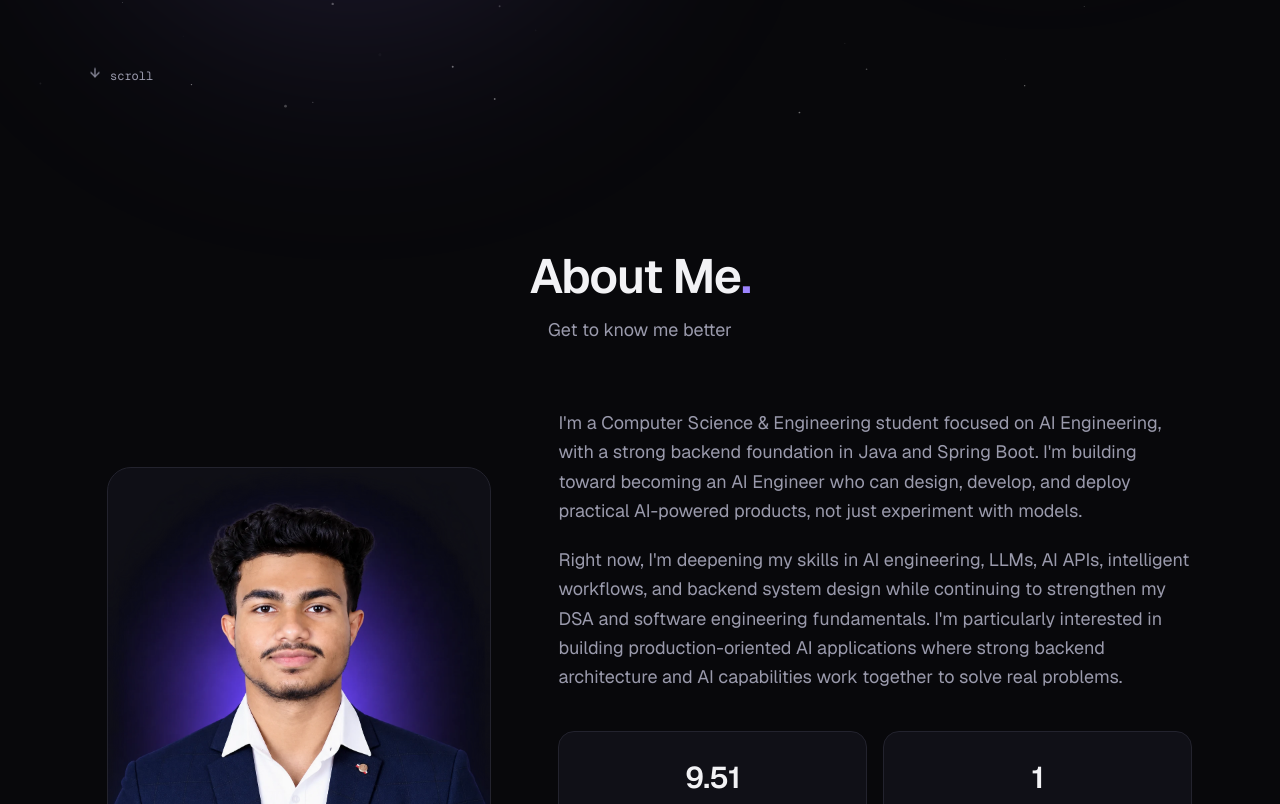
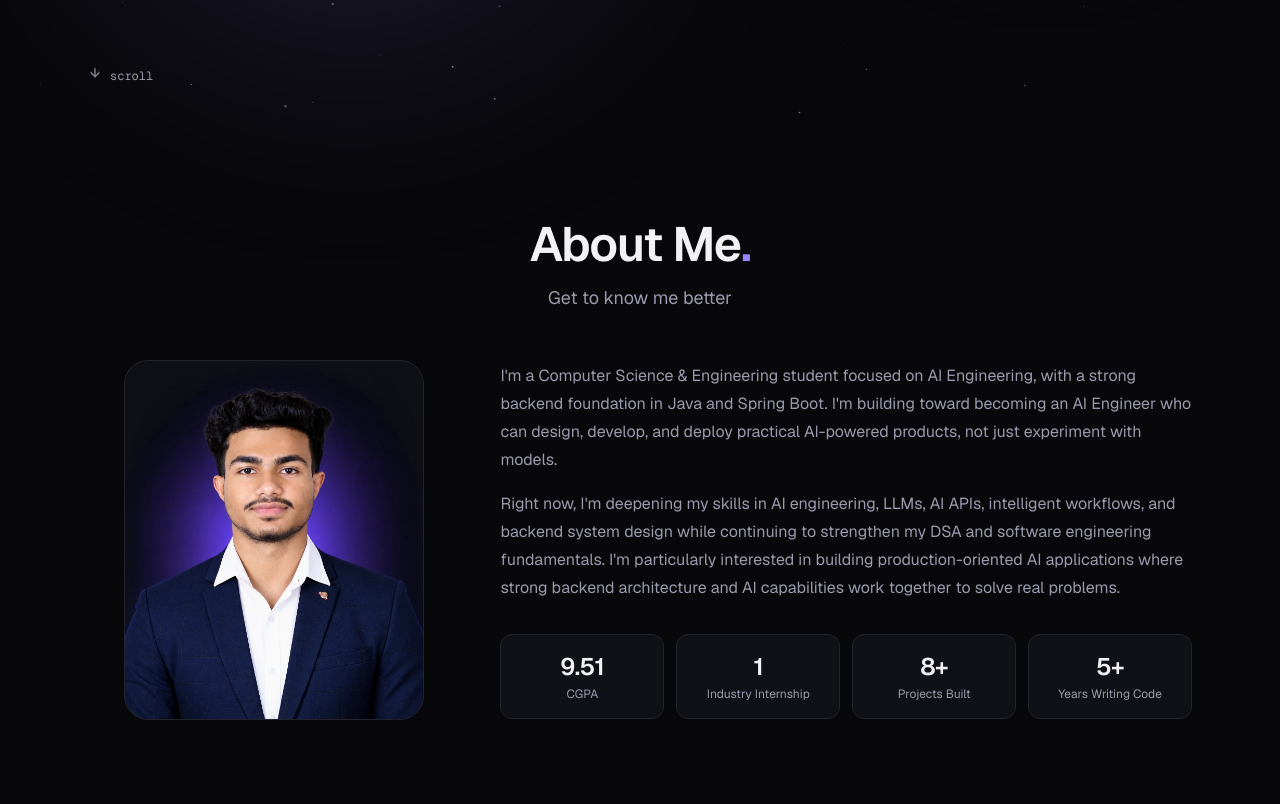
Before and after one commit to SR-Pradhan/Portfolio, a Next.js app in the folder frontend/: page / in a window 1280 px wide. Shown: the part 676-1480 px from the top of the page. Built offline with nearby package versions, Linux system fonts and the light colour scheme; no server answers.

Commit message:
Compact About section and tighten global section rhythm

```diff
--- a/frontend/src/components/Section.tsx
+++ b/frontend/src/components/Section.tsx
@@ -19,9 +19,9 @@ export default function Section({
   className?: string;
 }) {
   return (
-    <section id={id} className={`mx-auto max-w-6xl px-6 py-24 md:py-32 ${className}`}>
+    <section id={id} className={`mx-auto max-w-6xl px-6 py-20 md:py-24 ${className}`}>
       {title && (
-        <Reveal className="mb-16 text-center">
+        <Reveal className="mb-12 text-center">
           <h2 className="text-4xl font-semibold tracking-tight md:text-5xl">
             {title}
             <span className="text-accent">.</span>
--- a/frontend/src/components/sections/About.tsx
+++ b/frontend/src/components/sections/About.tsx
@@ -8,9 +8,9 @@ export default function About() {
     <Section id="about" title={about.heading} sub={about.sub}>
       {/* photo column deliberately narrower than the text: a 5:6 frame at half
           the page width runs ~630px tall and pushes the stats off screen */}
-      <div className="grid items-center gap-12 md:grid-cols-[0.8fr_1.2fr]">
+      <div className="grid items-center gap-10 md:grid-cols-[0.7fr_1.3fr]">
         <Reveal>
-          <div className="relative mx-auto aspect-[5/6] w-full max-w-sm overflow-hidden rounded-3xl border border-border bg-surface">
+          <div className="relative mx-auto aspect-[5/6] w-full max-w-[300px] overflow-hidden rounded-3xl border border-border bg-surface">
             <Image
               src={site.avatar}
               alt={site.name}
@@ -23,17 +23,17 @@ export default function About() {
         </Reveal>
 
         <Reveal delay={0.1}>
-          <p className="text-lg leading-relaxed text-muted">{about.intro}</p>
-          <p className="mt-5 text-lg leading-relaxed text-muted">{about.body}</p>
+          <p className="leading-7 text-muted">{about.intro}</p>
+          <p className="mt-4 leading-7 text-muted">{about.body}</p>
 
-          <dl className="mt-10 grid grid-cols-2 gap-4">
+          <dl className="mt-8 grid grid-cols-2 gap-3 sm:grid-cols-4">
             {about.stats.map((s) => (
               <div
                 key={s.label}
-                className="rounded-2xl border border-border bg-surface px-6 py-7 text-center transition-colors hover:border-accent/60"
+                className="rounded-xl border border-border bg-surface px-3 py-4 text-center transition-colors hover:border-accent/60"
               >
-                <dt className="text-3xl font-semibold tracking-tight">{s.value}</dt>
-                <dd className="mt-1.5 text-sm text-muted">{s.label}</dd>
+                <dt className="text-2xl font-semibold tracking-tight">{s.value}</dt>
+                <dd className="mt-1 text-xs leading-tight text-muted">{s.label}</dd>
               </div>
             ))}
           </dl>
```
